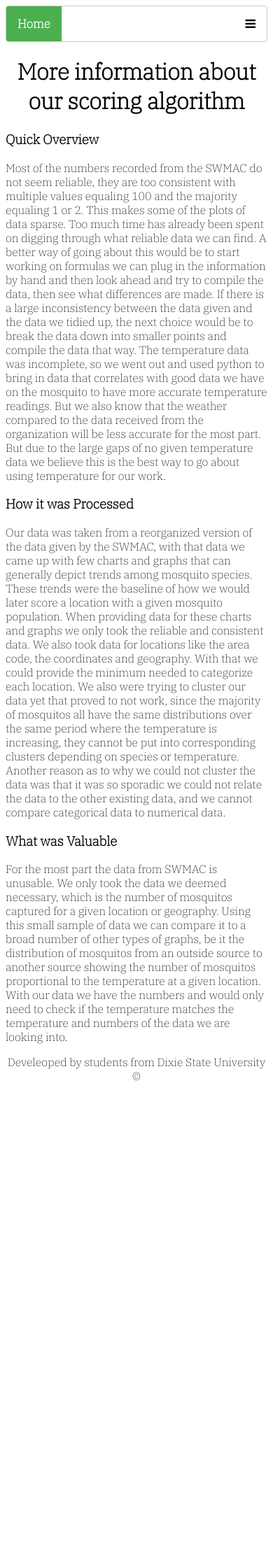
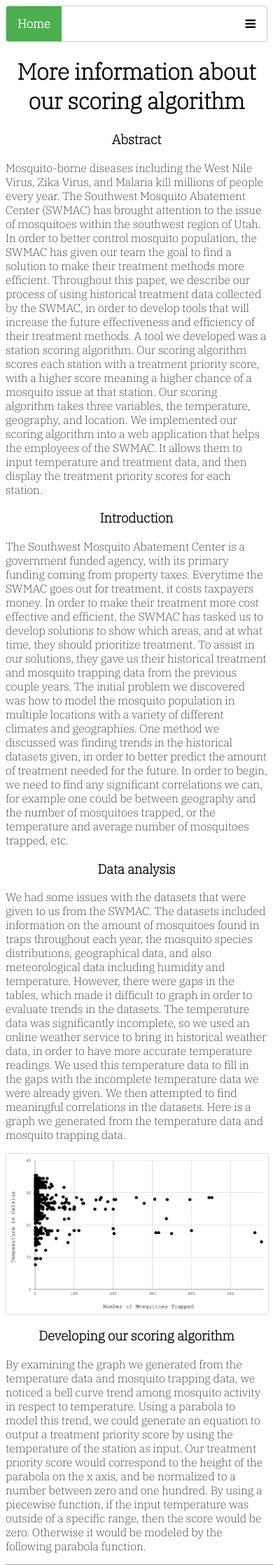
Before and after one commit to human37/swmac-treatment-scores, a Flask app: page /moreinfo in a window 390 px wide; the page is wider, and only the part inside the window is pictured. Shown: the top 2237 px of that part at 70% size. Before the commit the page ends 1545 px from the top of that part, so only its background shows below. Run offline with Flask 2, Linux system fonts and the light colour scheme; some libraries are stand-ins or nearby versions; grey boxes are pictures that could not be loaded.

Commit message:
added more to the infopage, and frontend for the treatment feature

```diff
--- a/main.py
+++ b/main.py
@@ -27,6 +27,21 @@ def setup(temperature):
     for station in station_objects:
         dbhelpers.new_stations(db, station, temperature)
 
+def rank():
+    # gets all stations from the database
+    stations = dbhelpers.get_stations(db)
+    stations_list = []
+    # ranks each station in the database
+    for station in stations:
+        name = station['location']
+        score_num = station['score']
+        stations_list.append({'rank' : None, 'location' : name, 'score' : score_num})
+    sorted_stations = sorted(stations_list, key = lambda i: (i['score']))
+    for i in range(len(sorted_stations)):
+        sorted_stations[i]['rank'] = len(sorted_stations) - i
+    sorted_stations.reverse()
+    return sorted_stations
+
 @app.after_request
 def set_response_headers(response):
     # forces flask to not cache static images
@@ -40,8 +55,8 @@ def index():
     # serves the main feed page for the user
     return render_template('feed.html')
 
-@app.route('/submitdata' , methods = ['POST'])
-def submit():
+@app.route('/submit_temperature' , methods = ['POST'])
+def submit_temperature():
     # recieves the answers to the questions from the forms
     temperature = request.form.get('temperature_input')
     # makes sure  only numbers are used for temperature
@@ -60,20 +75,24 @@ def submit():
         flash('Scores generated successfully!')
     return redirect(url_for('index'))
 
+@app.route('/treatment', methods = ['GET'])
+def input_treatment():
+    stations = dbhelpers.get_stations(db)
+    return render_template('treatment.html', stations = stations)
+
+@app.route('/submit_treatment' , methods = ['POST'])
+def submit_treatment():
+    total_treatments = dbhelpers.get_treatments(db)
+    treated_station = request.form.get('treatment_input')
+    if treated_station not in total_treatments['station']:
+        dbhelpers.new_treatment(db, treated_station)
+    else:
+        flash('This station has already recieved treatment within the past 3 days.')
+
+
 @app.route('/ranklisting' , methods = ['GET','POST'])
 def rank_list():
-    # gets all stations from the database, and ranks them
-    stations = dbhelpers.get_stations(db)
-    stations_list = []
-    # ranks each station in the database
-    for station in stations:
-        name = station['location']
-        score_num = station['score']
-        stations_list.append({'rank' : None, 'location' : name, 'score' : score_num})
-    sorted_stations = sorted(stations_list, key = lambda i: (i['score']))
-    for i in range(len(sorted_stations)):
-        sorted_stations[i]['rank'] = len(sorted_stations) - i
-    sorted_stations.reverse()
+    sorted_stations = rank()
     return render_template('rankedlist.html', stations = sorted_stations)
 
 @app.route('/resetlist', methods = ['POST'])
@@ -85,20 +104,10 @@ def reset_list():
 
 @app.route('/rankgraph' , methods = ['GET','POST'])
 def rank_graph():
-    # gets all stations from the database, and ranks them
-    stations = dbhelpers.get_stations(db)
-    if len(stations) == 0:
+    # gets all stations from the database, and ranks them and generates a graph
+    sorted_stations = rank()
+    if len(sorted_stations) == 0:
         return render_template('rankedgraph.html')
-    stations_list = []
-    # ranks each station in the database
-    for station in stations:
-        name = station['location']
-        score_num = station['score']
-        stations_list.append({'rank' : None, 'location' : name, 'score' : score_num})
-    sorted_stations = sorted(stations_list, key = lambda i: (i['score']))
-    for i in range(len(sorted_stations)):
-        sorted_stations[i]['rank'] = len(sorted_stations) - i
-    sorted_stations.reverse()
     rankgraph.saveGraph(sorted_stations)
     return render_template('rankedgraph.html', stations = sorted_stations, plot_url = 'static/images/graph.png')
 
--- a/static/stylesheet.css
+++ b/static/stylesheet.css
@@ -32,7 +32,7 @@
     display: none;
 }
 /* When the screen is less than 600 pixels wide, hide all links, except for the first one ("Home"). Show the link that contains should open and close the topnav (.icon) */
-@media screen and (max-width: 600px) {
+@media screen and (max-width: 700px) {
     .topnav a:not(:first-child) {display: none;}
     .topnav a.icon {
     float: right;
@@ -40,7 +40,25 @@
     }
 }
 /* The "responsive" class is added to the topnav with JavaScript when the user clicks on the icon. This class makes the topnav look good on small screens (display the links vertically instead of horizontally) */
-@media screen and (max-width: 600px) {
+#mosquito_temp_image {
+    border: 1px solid #ddd;
+    border-radius: 4px;
+    margin-right: auto;
+    margin-left: auto;
+    max-width: 100%;
+    display:block;
+}
+.page_content {
+    max-width: 70%;
+    margin-left: auto;
+    margin-right: auto;
+}
+#parabola_equation {
+    margin-left: auto;
+    margin-right: auto;
+    display:block;
+}
+@media screen and (max-width: 700px) {
     .topnav.responsive {position: relative;}
     .topnav.responsive a.icon {
     position: absolute;
@@ -56,7 +74,9 @@
         width:500px;
         height:1136px;
     }
-
+    .page_content {
+        max-width: 100%;
+    }
 }
 .page_title {
     text-align: center;
@@ -69,7 +89,6 @@
     margin: 8px 0;
     margin-left: auto;
     margin-right: auto;
-
     border: 1px solid #ccc;
     border-radius: 4px;
     box-sizing: border-box;
@@ -120,6 +139,7 @@
     bottom: 0;
     width: 100%;
     height: 2.5rem;            /* Footer height */
+    color: gray;
     }
 table, th, td {
     border: 1px solid black;
@@ -141,3 +161,6 @@ table {
    margin-left: auto;
    text-align: center;
 }
+h3 {
+    text-align: center;
+}
--- a/templates/base.html
+++ b/templates/base.html
@@ -15,6 +15,7 @@
     <link rel="stylesheet" href="https://cdnjs.cloudflare.com/ajax/libs/font-awesome/4.7.0/css/font-awesome.min.css">
     <div class="topnav" id="myTopnav">
         <a href="/" class="active">Home</a>
+        <a href="/treatment">Input Treatment</a>
         <a href="/ranklisting">Ranked Listing</a>
         <a href="/rankgraph">Ranked Graph</a>
         <a href="/moreinfo">Info Page</a>
--- a/templates/feed.html
+++ b/templates/feed.html
@@ -1,6 +1,6 @@
 {% extends "base.html" %} {% block content %}
 <div class="page_title">
-    <h1>SWMAC Mosquito Station Ranking System</h1>
+    <h1>SWMAC mosquito station ranking system</h1>
 </div>
 <div class="alert">
     {% with messages = get_flashed_messages() %}
@@ -18,7 +18,7 @@
 </div>
     <div class="form">
         <div class="input">
-            <form method="post" action="/submitdata">
+            <form method="post" action="/submit_temperature">
                 <div>
                     <h3 class="form_title">What is the average temperature?</h3>
                     <div class="form_input">
@@ -31,4 +31,3 @@
             Submit
         </button>
         {% endblock %}
-    </div>
--- a/templates/infopage.html
+++ b/templates/infopage.html
@@ -10,33 +10,74 @@
         </h1>
     </div>
     <div class="page_content">
-        <h3>Quick Overview</h3>
-        <p> Most of the numbers recorded from the SWMAC do not seem reliable, they are too consistent with multiple values equaling
-        100 and the majority equaling 1 or 2. This makes some of the plots of data sparse. Too much time has already been spent
-        on digging through what reliable data we can find. A better way of going about this would be to start working on
-        formulas we can plug in the information by hand and then look ahead and try to compile the data, then see what
-        differences are made. If there is a large inconsistency between the data given and the data we tidied up, the next
-        choice would be to break the data down into smaller points and compile the data that way. The temperature data was
-        incomplete, so we went out and used python to bring in data that correlates with good data we have on the mosquito to
-        have more accurate temperature readings. But we also know that the weather compared to the data received from the
-        organization will be less accurate for the most part. But due to the large gaps of no given temperature data we believe
-        this is the best way to go about using temperature for our work. </p>
-        <h3>How it was Processed</h3>
-        <p> Our data was taken from a reorganized version of the data given by the SWMAC, with that data we came up with few charts
-        and graphs that can generally depict trends among mosquito species. These trends were the baseline of how we would later
-        score a location with a given mosquito population. When providing data for these charts and graphs we only took the
-        reliable and consistent data. We also took data for locations like the area code, the coordinates and geography. With
-        that we could provide the minimum needed to categorize each location. We also were trying to cluster our data yet that
-        proved to not work, since the majority of mosquitos all have the same distributions over the same period where the
-        temperature is increasing, they cannot be put into corresponding clusters depending on species or temperature. Another
-        reason as to why we could not cluster the data was that it was so sporadic we could not relate the data to the other
-        existing data, and we cannot compare categorical data to numerical data. </p>
-        <h3>What was Valuable</h3>
-        <p> For the most part the data from SWMAC is unusable. We only took the data we deemed necessary, which is the number of
-        mosquitos captured for a given location or geography. Using this small sample of data we can compare it to a broad
-        number of other types of graphs, be it the distribution of mosquitos from an outside source to another source showing
-        the number of mosquitos proportional to the temperature at a given location. With our data we have the numbers and would
-        only need to check if the temperature matches the temperature and numbers of the data we are looking into. </p>
+        <h3>Abstract</h3>
+        <p> Mosquito-borne diseases including the West Nile Virus, Zika Virus, and Malaria kill millions of people every
+            year. The Southwest Mosquito Abatement Center (SWMAC) has brought attention to the issue of mosquitoes
+            within the southwest region of Utah. In order to better control mosquito population, the SWMAC has given our
+            team the goal to find a solution to make their treatment methods more efficient. Throughout this paper, we
+            describe our process of using historical treatment data collected by the SWMAC, in order to develop tools
+            that will increase the future effectiveness and efficiency of their treatment methods. A tool we developed
+            was a station scoring algorithm. Our scoring algorithm scores each station with a treatment priority score,
+            with a higher score meaning a higher chance of a mosquito issue at that station. Our scoring algorithm takes
+            three variables, the temperature, geography, and location. We implemented our scoring algorithm into a web
+            application that helps the employees of the SWMAC. It allows them to input temperature and treatment data,
+            and then display the treatment priority scores for each station.</p>
+        <h3>Introduction</h3>
+        <p> The Southwest Mosquito Abatement Center is a government funded agency, with its primary funding coming from
+            property taxes. Everytime the SWMAC goes out for treatment, it costs taxpayers money. In order to make their
+            treatment more cost effective and efficient, the SWMAC has tasked us to develop solutions to show which
+            areas, and at what time, they should prioritize treatment. To assist in our solutions, they gave us their
+            historical treatment and mosquito trapping data from the previous couple years.
+            The initial problem we discovered was how to model the mosquito population in multiple locations with a
+            variety of different climates and geographies. One method we discussed was finding trends in the historical
+            datasets given, in order to better predict the amount of treatment needed for the future. In order to begin,
+            we need to find any significant correlations we can, for example one could be between geography and the
+            number of mosquitoes trapped, or the temperature and average number of mosquitoes trapped, etc.</p>
+        <h3>Data analysis</h3>
+        <p> We had some issues with the datasets that were given to us from the SWMAC. The datasets included information
+            on the amount of mosquitoes found in traps throughout each year, the mosquito species distributions,
+            geographical data, and also meteorological data including humidity and temperature. However, there were gaps
+            in the tables, which made it difficult to graph in order to evaluate trends in the datasets. The temperature
+            data was significantly incomplete, so we used an online weather service to bring in historical weather data,
+            in order to have more accurate temperature readings. We used this temperature data to fill in the gaps with
+            the incomplete temperature data we were already given. We then attempted to find meaningful correlations in
+            the datasets. Here is a graph we generated from the temperature data and mosquito trapping data.</p>
+        <img id='mosquito_temp_image' src="static/images/mosq_temp.png"
+            alt="Graph comparing temperature and number of mosquitoes trapped">
+        <h3>Developing our scoring algorithm</h3>
+        <p> By examining the graph we generated from the temperature data and mosquito trapping data, we noticed a bell
+            curve trend among mosquito activity in respect to temperature. Using a parabola to model this trend, we
+            could generate an equation to output a treatment priority score by using the temperature of the station as
+            input. Our treatment priority score would correspond to the height of the parabola on the x axis, and be
+            normalized to a number between zero and one hundred. By using a piecewise function, if the input temperature
+            was outside of a specific range, then the score would be zero. Otherwise it would be modeled by the
+            following parabola function. </p>
+        <a href="https://www.codecogs.com/eqnedit.php?latex=f(x)&space;=&space;\frac{-&space;1.975(x-26)^{2}&space;&plus;&space;160}{160}"
+            target="_blank"> <img id='parabola_equation'
+                src="https://latex.codecogs.com/gif.latex?f(x)&space;=&space;\frac{-&space;1.975(x-26)^{2}&space;&plus;&space;160}{160}"
+                title="f(x) = \frac{- 1.975(x-26)^{2} + 160}{160}" />
+        </a>
+        <p> We also used the stations location and geography. When scoring location we did not make it as dynamic as the
+            scoring of temperature. This was due to the
+            nature of categorical data. In order to have a station's location weigh in on its treatment priority score,
+            we would rank certain stations higher depending on the average number of mosquitoes trapped at that
+            location.
+            Similar to our location score, geography receives its score from our chart that shows the average number of
+            mosquitos in each respective geography category. Again, in order to have a station's geography weigh in on
+            its treatment priority score, we would rank certain geography categories higher depending on the average
+            number of mosquitoes trapped in that category.
+        </p>
+        <h3>Implementation</h3>
+        <p> In order to implement our tool into a product the Southwest Mosquito Abatement Center could utilize, we felt
+            a web application was the most appropriate. It would allow any employee to use the service without having to
+            download anything. Python is our team's strongest language, so we felt developing a Flask web server would
+            be the most efficient way to accomplish this. Flask allows us to write the backend using python, and would
+            save us time due to the fact that our scoring algorithm was previously implemented in python. The server
+            allows the user to enter temperature and treatment information, and will return the treatment priority score
+            for each mosquito trapping station.
+        </p>
+        <h3>Contact</h3>
+        <p style="text-align:center"> If you have any issues with the application, please contact <a href = "mailto: ammonx9@gmail.com">here</a></p>
     </div>
 </body>
 
--- a/templates/rankedgraph.html
+++ b/templates/rankedgraph.html
@@ -21,7 +21,7 @@
             </div>
           <div class="ranked_image">
             {% if plot_url %}
-                <img class ="ranked_image_graph" src={{ plot_url}} alt="Chart" >
+                <img class="ranked_image_graph" src={{ plot_url}} alt="Chart showing treatment priority scores for each station" >
             {% endif %}
           </div>
           {% if plot_url %}
```
Also changed, not shown: db.json (+41 -41 lines), dbhelpers.py (+8 -0 lines), templates/treatment.html (added, +43 -0 lines), static/images/graph.png, static/images/mosq_temp.png (added), 3 other files.
